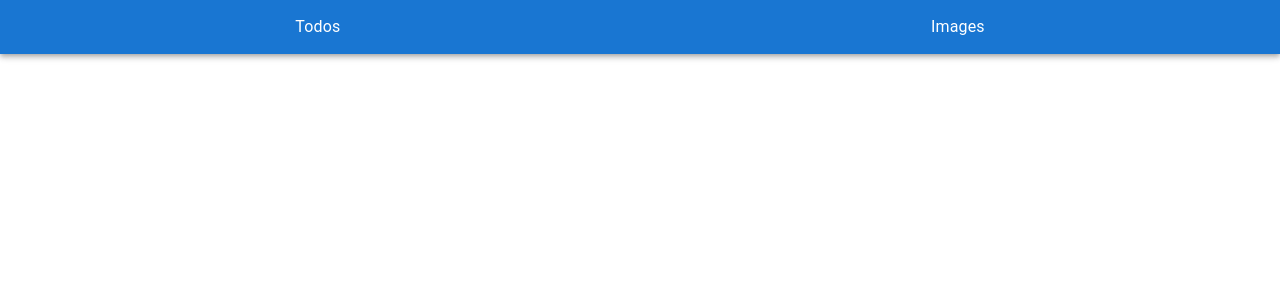
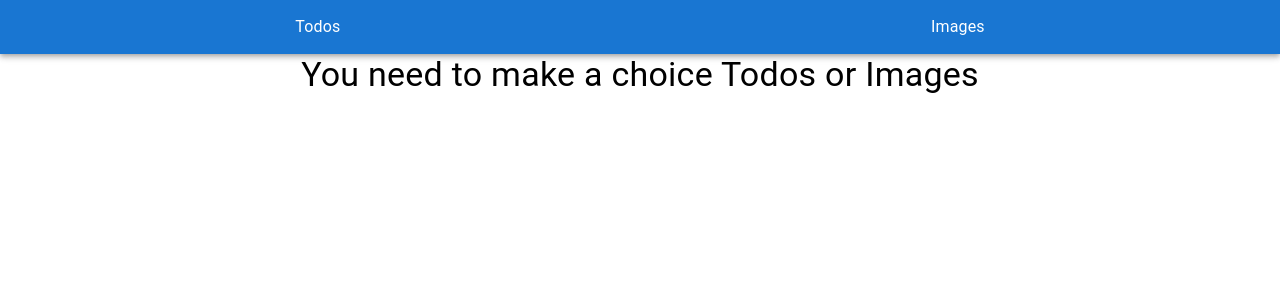
Before and after one commit to kesyavlad/todos-and-photos, a React (Create React App) app: page / in a window 1280 px wide. Shown: the top 300 px of the page. Built offline with nearby package versions, Linux system fonts and the light colour scheme.

Commit message:
Add Welcome Text

```diff
--- a/package.json
+++ b/package.json
@@ -12,7 +12,6 @@
     "@testing-library/react": "^13.4.0",
     "@testing-library/user-event": "^13.5.0",
     "axios": "^1.1.3",
-    "formik": "^2.2.9",
     "localforage": "^1.10.0",
     "match-sorter": "^6.3.1",
     "node-sass": "^7.0.3",
@@ -24,8 +23,7 @@
     "redux": "^4.2.0",
     "redux-persist": "^6.0.0",
     "sort-by": "^1.2.0",
-    "web-vitals": "^2.1.4",
-    "yup": "^0.32.11"
+    "web-vitals": "^2.1.4"
   },
   "scripts": {
     "start": "react-scripts start",
--- a/src/App.js
+++ b/src/App.js
@@ -5,12 +5,14 @@ import Images from "./pages/Images";
 import Error from "./pages/Error";
 import TaskPage from "./pages/TaskPage";
 import { SCREENS } from "./components/Route/RoutePath";
+import WelcomeText from "./components/WelcomeText";
 
 function App() {
   return (
     <>
       <Routes>
         <Route path="" element={<Home />}>
+          <Route path="" element={<WelcomeText />} />
           <Route path={SCREENS.PAGES.TODOS} element={<Todos />} />
           <Route path={SCREENS.PAGES.TASK_PAGE} element={<TaskPage />} />
           <Route path={SCREENS.PAGES.IMAGES} element={<Images />} />
--- /dev/null
+++ b/src/components/WelcomeText/index.js
@@ -0,0 +1,23 @@
+import React from "react";
+import { Container, Typography } from "@mui/material";
+
+const WelcomeText = () => {
+  const welcomeText = "You need to make a choice Todos or Images";
+  const style = {
+    text: {
+      wordBreak: "break-all",
+      overflowX: "hidden",
+      display: "flex",
+      justifyContent: "center",
+    },
+  };
+  return (
+    <Container maxWidth="md">
+      <Typography variant="h4" style={style.text}>
+        {welcomeText}
+      </Typography>
+    </Container>
+  );
+};
+
+export default WelcomeText;
```
